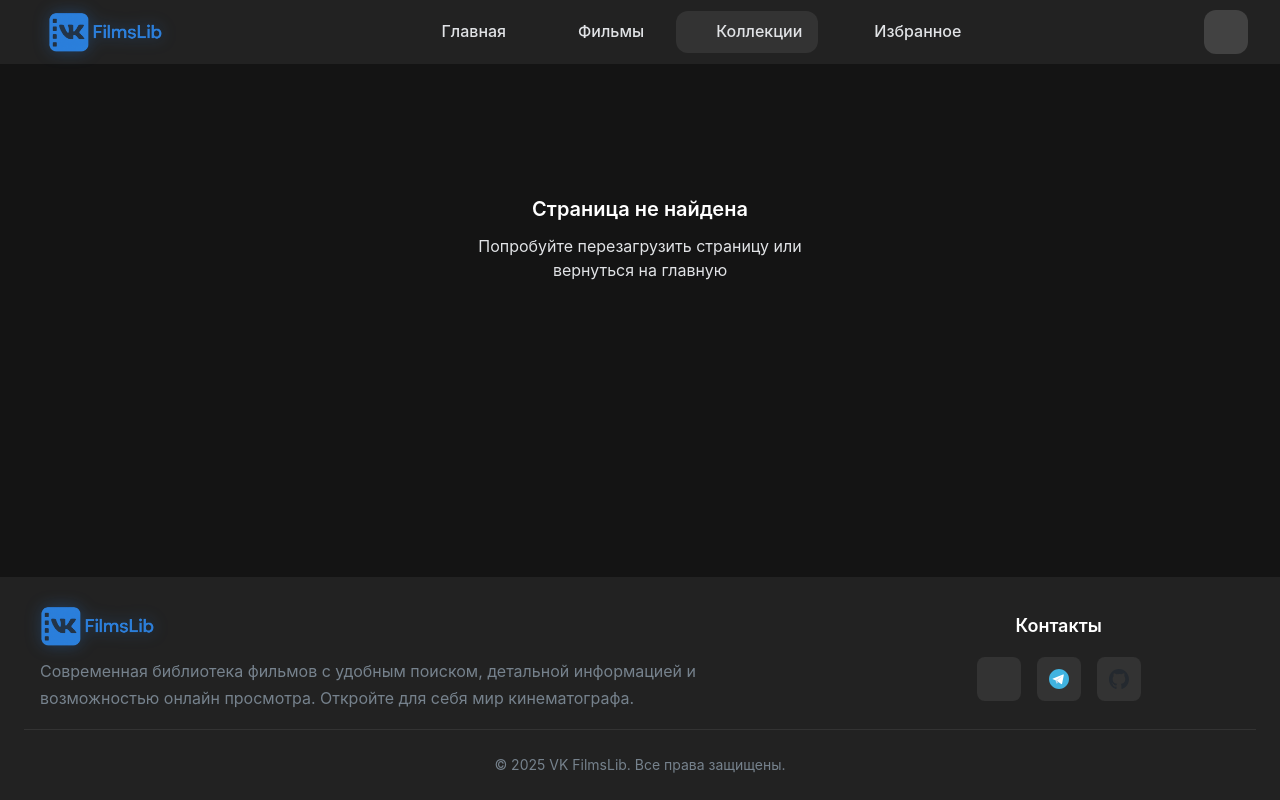
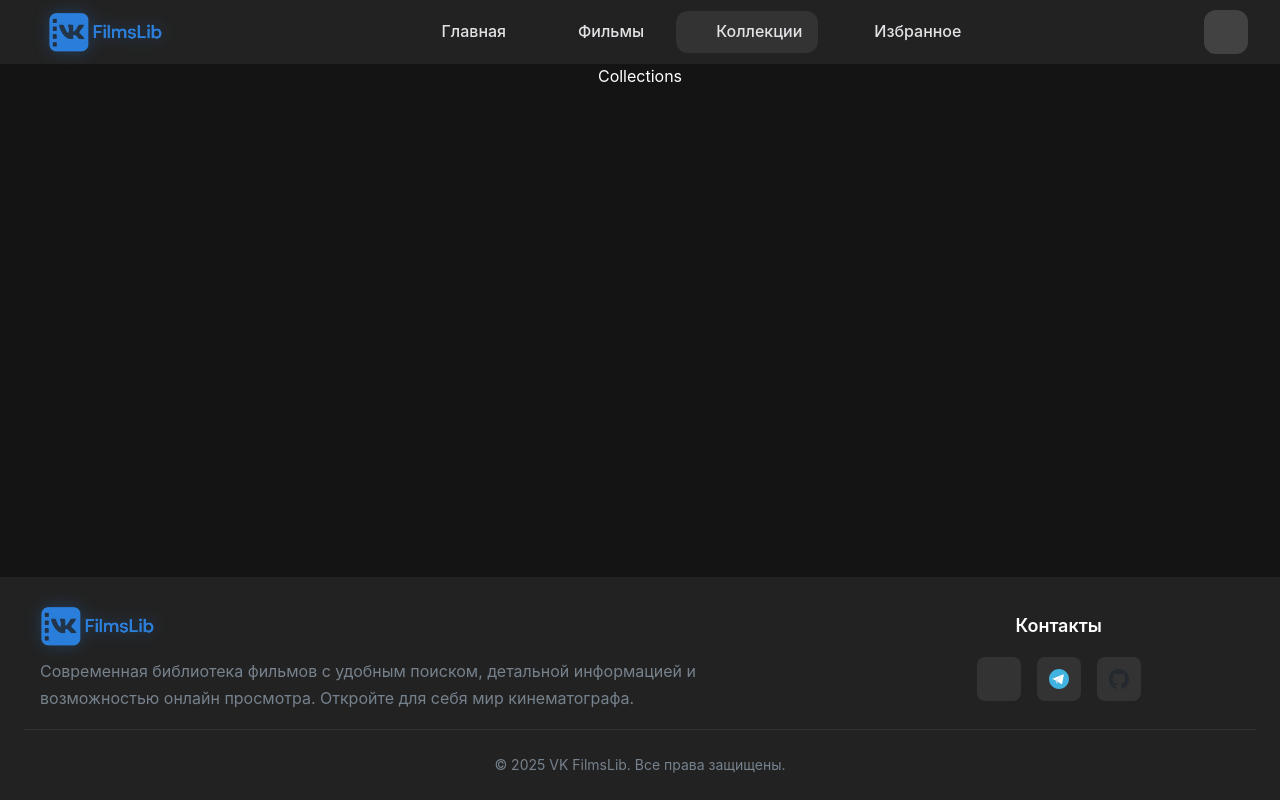
Before and after one commit to Mauzek/FilmsLibrary, a React (Vite) app: page /collections in a window 1280 px wide. Built offline with nearby package versions, Linux system fonts and the light colour scheme; no server answers; some icons are missing.

Commit message:
feat(collections & collection): добавить страницы коллекций и для фильмов коллекций, добавить навигацию

```diff
--- a/src/App.tsx
+++ b/src/App.tsx
@@ -2,6 +2,8 @@ import "./App.scss";
 import { Layout } from "@/components";
 import { Route, Routes } from "react-router-dom";
 import {
+  Collection,
+  Collections,
   FavouritePage,
   MainPage,
   MoviePage,
@@ -20,6 +22,8 @@ function App() {
           <Route path="/movie/:id" element={<MoviePage />} />
           <Route path="/movies/search" element={<SearchPage />} />
           <Route path="/favourite" element={<FavouritePage />} />
+          <Route path="/collections" element={<Collections />} />
+          <Route path="/collections/:slug" element={<Collection />} />
           <Route path="*" element={<NotFoundPage />} />
         </Routes>
       </Layout>
--- /dev/null
+++ b/src/pages/Collection/index.tsx
@@ -0,0 +1,8 @@
+import { useParams } from 'react-router-dom'
+
+export const Collection = () => {
+    const { slug } = useParams();
+  return (
+    <div>Collection {slug}</div>
+  )
+}
--- /dev/null
+++ b/src/pages/Collections/index.tsx
@@ -0,0 +1,7 @@
+
+
+export const Collections = () => {
+  return (
+    <div>Collections</div>
+  )
+}
--- a/src/pages/Main/index.tsx
+++ b/src/pages/Main/index.tsx
@@ -15,9 +15,8 @@ export const MainPage = observer(() => {
 
   useEffect(() => {
     const popularPreset = {
-      "votes.kp": "200000-1000000",
-      "rating.kp": "7-10",
       limit: 10,
+      "lists": "top10-hd"
     };
     loadPopularMovies(popularPreset);
   }, [loadPopularMovies]);
--- a/src/pages/index.ts
+++ b/src/pages/index.ts
@@ -4,3 +4,5 @@ export * from './Movie/[id]';
 export * from './Movies';
 export * from './Search';
 export * from './NotFound';
+export * from './Collection';
+export * from './Collections';
```
